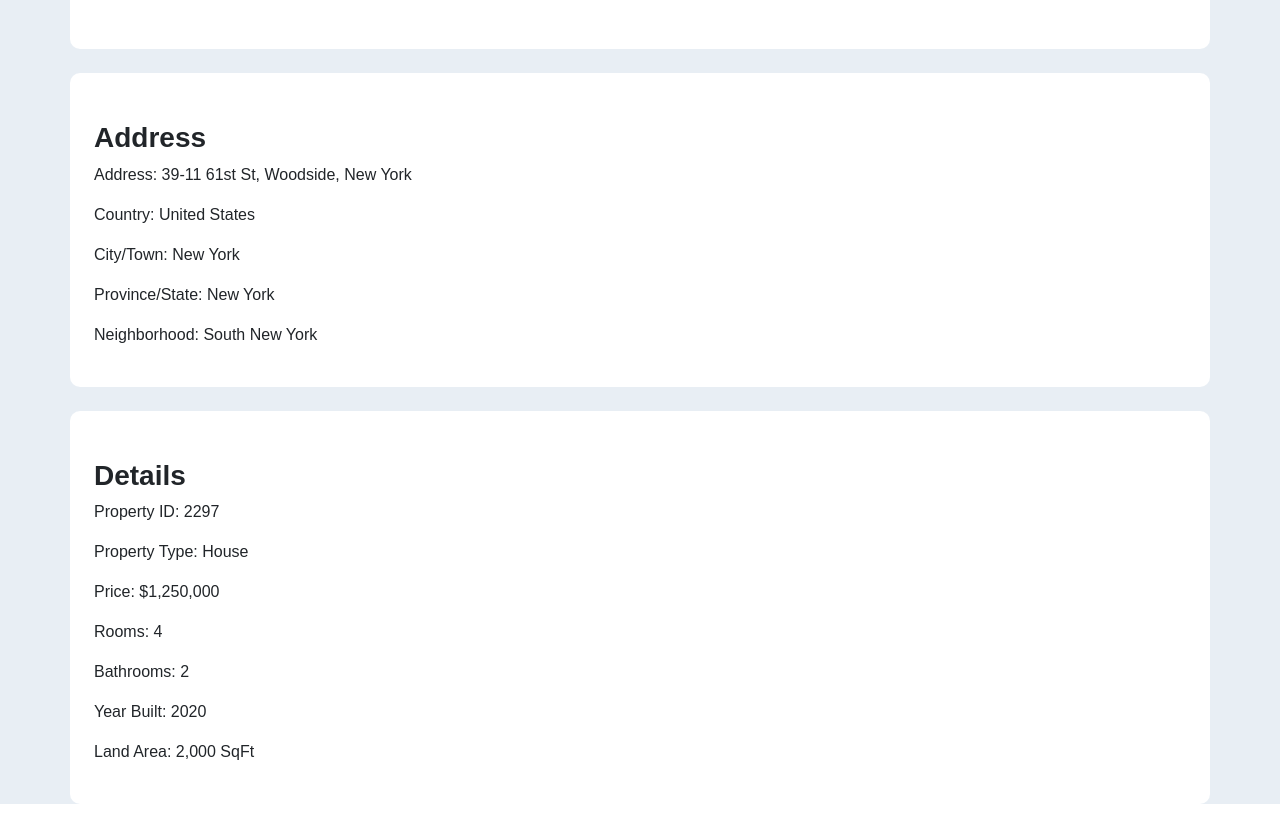
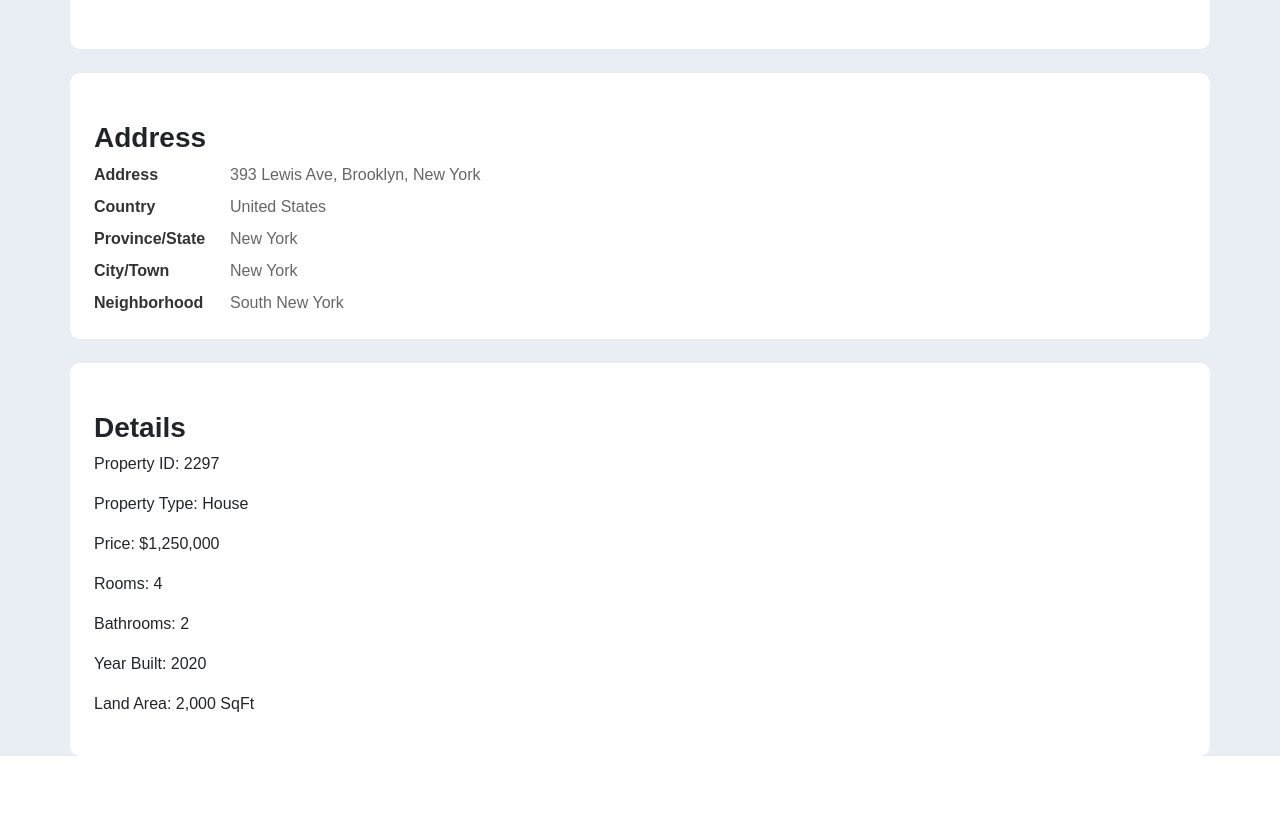
Before and after one commit to SafinArnob/Findom_home_solution, a React (Vite) app: page /property/1 in a window 1280 px wide. Shown: the part 1110-1938 px from the top of the page. After the commit the page ends 1890 px from the top, so only its background shows below. Built offline with nearby package versions, Linux system fonts and the light colour scheme.

Commit message:
details-page

```diff
--- a/src/pages/FAQ.jsx
+++ b/src/pages/FAQ.jsx
@@ -113,12 +113,12 @@ const FAQPage = () => {
                                 {faqData[activeTab].map((item, index) => (
                                     <div key={index} className="list-group-item border-0 p-0 mb-3">
                                         <button
-                                            className="d-flex justify-content-between align-items-center w-100 p-3 bg-white border rounded text-start faq-question-btn"
+                                            className="d-flex justify-content-between align-items-center w-100 p-3 text-start font-weight-bold faq-question-btn"
                                             onClick={() =>
                                                 setActiveQuestion(activeQuestion === index ? null : index)
                                             }
                                         >
-                                            <span className="fw-medium">{item.question}</span>
+                                            <h5><span className="fw-medium">{item.question}</span></h5>
                                             <ChevronDown
                                                 className={`ms-2 transition-transform ${activeQuestion === index ? 'rotate-180' : ''
                                                     }`}
@@ -126,7 +126,7 @@ const FAQPage = () => {
                                             />
                                         </button>
                                         {activeQuestion === index && (
-                                            <div className="p-3 bg-light border rounded mt-2">
+                                            <div className="p-3 mt-2">
                                                 <p className="mb-0">{item.answer}</p>
                                             </div>
                                         )}
@@ -139,7 +139,7 @@ const FAQPage = () => {
                     {/* Video Section */}
                     <div className="col-lg-4">
                         <div className="sticky-top">
-                            <div className="card shadow">
+                            <div >
                                 <div className="card-body">
 
                                     <div className="ratio ratio-16x9 mb-3">
--- a/src/pages/LoginPage.jsx
+++ b/src/pages/LoginPage.jsx
@@ -1,13 +1,36 @@
 import { useState } from 'react';
-import { FaGoogle, FaLinkedin, FaFacebook, FaTwitter } from 'react-icons/fa';
+import { FaGoogle, FaFacebook, FaTwitter, FaLinkedin } from 'react-icons/fa';
 import Navbar from "../components/Navbar";
 import AboutUs from './AboutUs';
 
 const LoginSignup = () => {
-  const [activeTab, setActiveTab] = useState("userLogin");  // Tracks current tab
+  const [activeTab, setActiveTab] = useState("userLogin"); // Tracks current tab
+  const [formData, setFormData] = useState({
+    name: '',
+    phone: '',
+    email: '',
+    password: '',
+    adminId: '',
+  });
 
   const handleTabChange = (tab) => {
     setActiveTab(tab);
+  };
+
+  const handleInputChange = (e) => {
+    const { name, value } = e.target;
+    setFormData({ ...formData, [name]: value });
+  };
+
+  const handleSubmit = (e) => {
+    e.preventDefault();
+    if (activeTab === "signUp") {
+      console.log("Sign Up Data:", formData);
+    } else if (activeTab === "userLogin") {
+      console.log("User Login Data:", { phone: formData.phone, password: formData.password });
+    } else if (activeTab === "adminLogin") {
+      console.log("Admin Login Data:", { adminId: formData.adminId, password: formData.password });
+    }
   };
 
   return (
@@ -57,24 +80,26 @@ const LoginSignup = () => {
               {activeTab === "signUp" ? "Fill in your details to create an account" : "Enter your credentials to access your account"}
             </p>
 
+            {/* Form */}
+            <form onSubmit={handleSubmit}>
               {/* User Sign Up Form */}
               {activeTab === "signUp" && (
                 <>
                   <div className="mb-4">
                     <label className="form-label"><strong>Name:</strong></label>
-                  <input type="text" className="form-control" placeholder="Your Name" />
+                    <input type="text" name="name" className="form-control" placeholder="Your Name" value={formData.name} onChange={handleInputChange} required />
                   </div>
                   <div className="mb-4">
                     <label className="form-label"><strong>Phone Number:</strong></label>
-                  <input type="tel" className="form-control" placeholder="+1234567890" />
+                    <input type="tel" name="phone" className="form-control" placeholder="+1234567890" value={formData.phone} onChange={handleInputChange} required />
                   </div>
                   <div className="mb-4">
                     <label className="form-label"><strong>Email:</strong></label>
-                  <input type="email" className="form-control" placeholder="example@mail.com" />
+                    <input type="email" name="email" className="form-control" placeholder="example@mail.com" value={formData.email} onChange={handleInputChange} required />
                   </div>
                   <div className="mb-4">
                     <label className="form-label"><strong>Password:</strong></label>
-                  <input type="password" className="form-control" placeholder="Password" />
+                    <input type="password" name="password" className="form-control" placeholder="Password" value={formData.password} onChange={handleInputChange} required />
                   </div>
                 </>
               )}
@@ -84,19 +109,20 @@ const LoginSignup = () => {
                 <>
                   <div className="mb-4">
                     <label className="form-label"><strong>{activeTab === "adminLogin" ? "Admin ID" : "Phone Number"}:</strong></label>
-                  <input type="text" className="form-control" placeholder={activeTab === "adminLogin" ? "Enter Admin ID" : "+1234567890"} />
+                    <input type="text" name={activeTab === "adminLogin" ? "adminId" : "phone"} className="form-control" placeholder={activeTab === "adminLogin" ? "Enter Admin ID" : "+1234567890"} value={activeTab === "adminLogin" ? formData.adminId : formData.phone} onChange={handleInputChange} required />
                   </div>
                   <div className="mb-4">
                     <label className="form-label"><strong>Password:</strong></label>
-                  <input type="password" className="form-control" placeholder="Password" />
+                    <input type="password" name="password" className="form-control" placeholder="Password" value={formData.password} onChange={handleInputChange} required />
                   </div>
                 </>
               )}
 
-            {/* Button */}
-            <button className="btn w-100 mb-4" style={{ backgroundColor: '#FF7A00', color: 'white', fontWeight: 'bold', borderRadius: '10px' }}>
+              {/* Submit Button */}
+              <button type="submit" className="btn w-100 mb-4" style={{ backgroundColor: '#FF7A00', color: 'white', fontWeight: 'bold', borderRadius: '10px' }}>
                 {activeTab === "signUp" ? "Sign Up" : activeTab === "adminLogin" ? "Admin Login" : "Login"}
               </button>
+            </form>
 
             {/* Social Login Options (For Users Only) */}
             {activeTab !== "adminLogin" && (
--- a/src/pages/PropertyDetails.jsx
+++ b/src/pages/PropertyDetails.jsx
@@ -226,16 +226,33 @@ const DetailsPage = () => {
       </div>
 
       {/* Address Section */}
-      <div className="container box">
-      <div className="mt-4">
-        <h3>Address</h3>
-        <p>Address: 39-11 61st St, Woodside, New York</p>
-        <p>Country: United States</p>
-        <p>City/Town: New York</p>
-        <p>Province/State: New York</p>
-        <p>Neighborhood: South New York</p>
+<div className="container box">
+  <div className="mt-4">
+    <h3>Address</h3>
+    <div className="address-section">
+      <div className="address-item">
+        <span className="address-label">Address</span>
+        <span className="address-value">393 Lewis Ave, Brooklyn, New York</span>
       </div>
+      <div className="address-item">
+        <span className="address-label">Country</span>
+        <span className="address-value">United States</span>
       </div>
+      <div className="address-item">
+        <span className="address-label">Province/State</span>
+        <span className="address-value">New York</span>
+      </div>
+      <div className="address-item">
+        <span className="address-label">City/Town</span>
+        <span className="address-value">New York</span>
+      </div>
+      <div className="address-item">
+        <span className="address-label">Neighborhood</span>
+        <span className="address-value">South New York</span>
+      </div>
+    </div>
+  </div>
+</div>
 
       {/* Details Section */}
       <div className="container box">
--- a/src/styles/DetailsPage.css
+++ b/src/styles/DetailsPage.css
@@ -101,3 +101,25 @@ h2 {
 .home-location{
     margin-top: 2%;
 }
+.address-section {
+    display: flex;
+    flex-direction: column;
+    gap: 8px; /* Adjust the gap between items */
+  }
+
+  .address-item {
+    display: flex;
+    align-items: center;
+    gap: 16px; /* Adjust the gap between label and value */
+  }
+
+  .address-label {
+    font-weight: bold;
+    min-width: 120px; /* Ensure labels have a consistent width */
+    color: #333; /* Darker color for labels */
+  }
+
+  .address-value {
+    color: #666; /* Lighter color for values */
+    margin: 0; /* Remove default margin */
+  }
--- a/src/styles/FAQ.css
+++ b/src/styles/FAQ.css
@@ -26,14 +26,26 @@
 /* FAQ question button styling */
 .faq-question-btn {
   background-color: white;
-    border: 1px solid #dee2e6;
-    color: #495057;
-    font-weight: 500;
+  border: none; /* Remove border */
+  color: #575757; /* Darker text color for the question */
+  font-weight: 900; /* Bold font for the question */
   transition: all 0.3s ease;
+  padding: 1rem; /* Add padding for better spacing */
+  width: 100%; /* Full width */
+  text-align: left; /* Align text to the left */
 }
 
 .faq-question-btn:hover {
-    background-color: #f8f9fa; /* Light gray background on hover */
+  color: #001932; /* Light gray background on hover */
+}
+
+/* Remove border and adjust spacing for the answer */
+.faq-answer {
+  background-color: #f8f9fa; /* Light gray background for the answer */
+  border: none; /* Remove border */
+  padding: 1rem; /* Add padding */
+  margin-top: 0.5rem; /* Add margin to separate from the question */
+  border-radius: 8px; /* Rounded corners */
 }
 
 /* Font styling */
```
Lines whose indentation alone changed are shown as unchanged.
